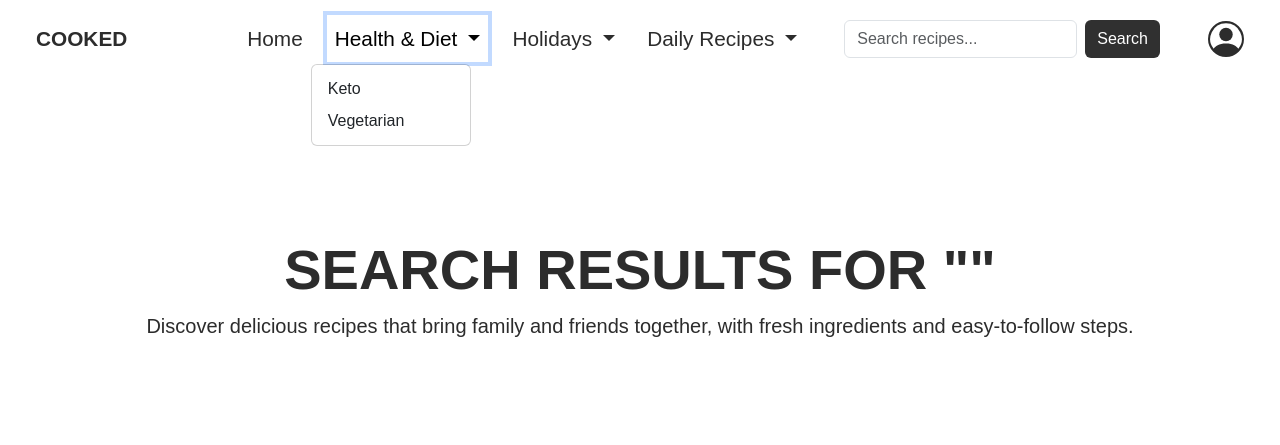
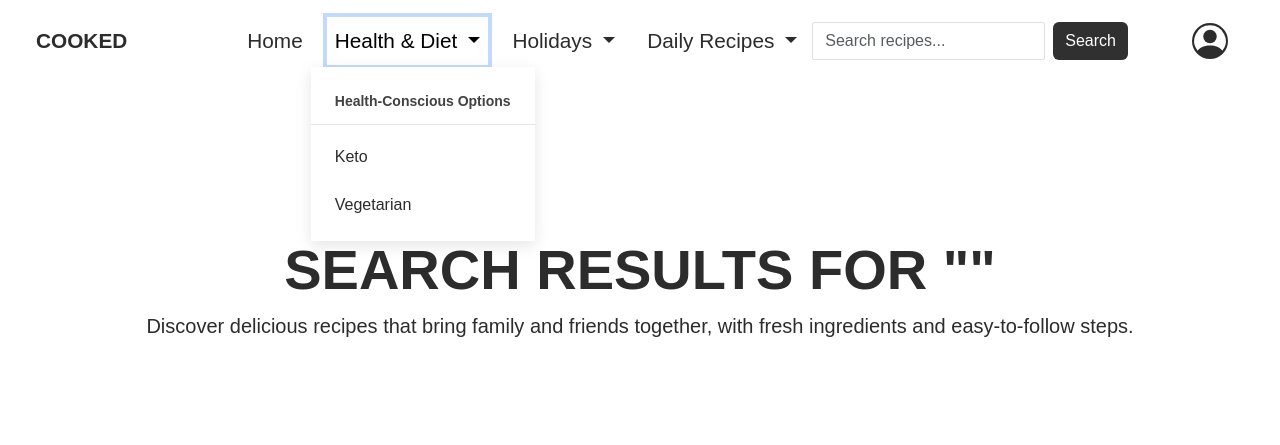
Before and after one commit to Ethan-Grey/Cooked_Website, a Django app: page /recipes/search/ in a window 1280 px wide, after a click on "Health & Diet"; the page is wider, and only the part inside the window is pictured. Shown: the top 445 px of that part. Run offline with Django 5.2, Linux system fonts and the light colour scheme; data comes from the database, SQL or seed files in the repository.

Commit message:
adjusted the design of the nav link dropdowns

```diff
--- a/recipes/templates/recipes/category.html
+++ b/recipes/templates/recipes/category.html
@@ -9,7 +9,7 @@
     <div class="container text-center">
         <div class="row">
             <div class="col-12 mb-1">
-                <div class="section-title pb-5" data-aos="fade-down" data-aos-duration="1000">
+                <div class="section-title" data-aos="fade-down" data-aos-duration="1000">
                     <h1 class="display-4 fw-semibold text-uppercase">{{ category.recipetype }} Recipes</h1>
                     <div class="line"></div>
                     <p class="lead">Discover delicious {{ category.recipetype|lower }} recipes that bring family and friends together, with fresh ingredients and easy-to-follow steps.</p>
@@ -49,7 +49,7 @@
                 </div>
             </div>
         {% empty %}
-            <div class="col-12 text-center" data-aos="fade-up" data-aos-duration="1000">
+            <div class="col-12 text-center pb-5 mb-5" data-aos="fade-up" data-aos-duration="1000">
                 <div class="empty-state mb-3">
                     <i class="bi bi-journal-album" style="font-size: 4rem; color: var(--c-cement-grey);"></i>
                 </div>
--- /dev/null
+++ b/static/css/dropdown.css
@@ -0,0 +1,122 @@
+/* Enhanced dropdown styling */
+.dropdown-menu {
+  border: none;
+  border-radius: 0;
+  box-shadow: 0 5px 15px rgba(0,0,0,0.1);
+  padding: 0.75rem 0;
+  margin-top: 0.5rem;
+  min-width: 220px;
+  transition: transform 0.2s, opacity 0.2s;
+  opacity: 0;
+  transform: translateY(10px);
+  display: block;
+  pointer-events: none;
+}
+
+.dropdown-menu.show {
+  opacity: 1;
+  transform: translateY(0);
+  pointer-events: auto;
+}
+
+.dropdown-item {
+  padding: 0.75rem 1.5rem;
+  font-weight: 500;
+  color: var(--c-text);
+  position: relative;
+  transition: all 0.2s;
+}
+
+.dropdown-item:hover {
+  background-color: var(--c-primary);
+  padding-left: 1.75rem;
+  color: white;
+}
+
+.dropdown-item:active {
+  background-color: var(--c-primary-dark);
+  color: white;
+}
+
+.dropdown-item:not(:last-child) {
+  border-bottom: 1px solid rgba(0,0,0,0.05);
+}
+
+.dropdown-menu .dropdown-header {
+  padding: 0.75rem 1.5rem;
+  font-weight: 600;
+  color: var(--c-primary);
+  border-bottom: 1px solid rgba(0,0,0,0.1);
+  margin-bottom: 0.5rem;
+}
+
+/* User dropdown specific styling */
+.user-dropdown .dropdown-menu {
+  border-radius: 0;
+  padding: 0.5rem;
+}
+
+.user-dropdown .dropdown-item {
+  border-radius: 0;
+  margin: 0.25rem 0;
+  padding: 0.75rem 1.25rem;
+}
+
+.user-dropdown .dropdown-item:hover {
+  background-color: var(--c-primary);
+  color: white;
+}
+
+.user-dropdown .dropdown-item i {
+  margin-right: 10px;
+  color: var(--c-primary);
+  width: 20px;
+  text-align: center;
+}
+
+/* Dropdown toggle animation */
+.dropdown-toggle::after {
+  transition: transform 0.2s ease;
+}
+
+.dropdown.show .dropdown-toggle::after {
+  transform: rotate(180deg);
+}
+
+/* Active nav item styling - UPDATED */
+.nav-item .nav-link.active {
+  color: var(--c-primary);
+  font-weight: 600;
+  background-color: transparent !important;
+}
+
+.nav-item .nav-link:hover {
+  color: burlywood;
+  background-color: transparent !important;
+}
+
+.dropdown-item.active {
+  background-color: var(--c-primary);
+  color: white;
+  padding-left: 1.75rem;
+}
+
+/* Make sure Nav hover states have transition */
+.nav-link {
+  padding: 0.5rem 1rem;
+  border-radius: 0;
+}
+
+/* Updated to remove background color change */
+.nav-item .dropdown-toggle.active {
+  background-color: transparent !important;
+  font-weight: 600;
+}
+.nav-item .dropdown-toggle:hover {
+  background-color: transparent !important;
+}
+
+/* Add visual indicator for active dropdown toggle */
+.nav-item .dropdown-toggle.active::after {
+  color: var(--c-primary);
+}
--- a/templates/layout.html
+++ b/templates/layout.html
@@ -11,6 +11,7 @@
     <link rel="stylesheet" href="https://cdn.jsdelivr.net/npm/bootstrap@5.3.0/dist/css/bootstrap.min.css">
     <link rel="stylesheet" href="https://cdn.jsdelivr.net/npm/bootstrap-icons@1.11.1/font/bootstrap-icons.css">
     <link rel="stylesheet" href="{% static 'css/style.css' %}">
+    <link rel="stylesheet" href="{% static 'css/dropdown.css' %}">
 </head>
 <body>
     <nav class="navbar navbar-expand-lg">
@@ -33,6 +34,7 @@
                   Health & Diet
                 </a>
                 <ul class="dropdown-menu">
+                  <li class="dropdown-header">Health-Conscious Options</li>
                   {% for type in health_filtered_recipe_types %}
                     <li><a class="dropdown-item" href="{% url 'recipes:category' category=type.recipetype|lower %}">{{ type.recipetype }}</a></li>
                   {% endfor %}
@@ -46,6 +48,7 @@
                 Holidays
               </a>
               <ul class="dropdown-menu">
+                <li class="dropdown-header">Seasonal & Holiday Cuisine</li>
                 {% for type in holidays_filtered_recipe_types %}
                   <li><a class="dropdown-item" href="{% url 'recipes:category' category=type.recipetype|lower %}">{{ type.recipetype }}</a></li>
                 {% endfor %}
@@ -58,6 +61,7 @@
                   Daily Recipes
                 </a>
                 <ul class="dropdown-menu">
+                  <li class="dropdown-header">Everyday Meal Ideas</li>
                   {% for type in filtered_recipe_types %}
                     <li><a class="dropdown-item" href="{% url 'recipes:category' category=type.recipetype|lower %}">{{ type.recipetype }}</a></li>
                   {% endfor %}
@@ -67,11 +71,11 @@
 
             <!-- Search Form -->
             <form class="d-flex me-5" action="{% url 'recipes:search' %}" method="GET">
-              <input class="form-control me-2" type="search" name="q" placeholder="Search recipes..." aria-label="Search">
+              <input class="form-control me-2" style="border-radius: 2px;" type="search" name="q" placeholder="Search recipes..." aria-label="Search">
               <button class="btn btn-secondary" type="submit">Search</button>
             </form>
 
-            <div class="dropdown">
+            <div class="dropdown user-dropdown">
               <a class="nav-link me-4" href="#" role="button" id="userDropdown" data-bs-toggle="dropdown" aria-expanded="false">
                 <svg xmlns="http://www.w3.org/2000/svg" width="36" height="36" fill="currentColor" class="bi bi-person-circle" viewBox="0 0 16 16">
                   <path d="M11 6a3 3 0 1 1-6 0 3 3 0 0 1 6 0"/>
@@ -80,12 +84,13 @@
               </a>
               <ul class="dropdown-menu dropdown-menu-end" aria-labelledby="userDropdown">
                 {% if request.user.is_authenticated %}
-                  <li><a class="dropdown-item" href="/users/profile/" aria-label="User details">User Details</a></li>
-                  <li><a class="dropdown-item" href="/recipes/new-recipes" aria-label="My recipes">Create Recipes</a></li>
-                  <li><a class="dropdown-item" href="/users/logout/" aria-label="logout">Logout</a></li>
+                  <li><a class="dropdown-item" href="/users/profile/"><i class="bi bi-person"></i>User Details</a></li>
+                  <li><a class="dropdown-item" href="/recipes/new-recipes"><i class="bi bi-plus-circle"></i>Create Recipes</a></li>
+                  <li><hr class="dropdown-divider"></li>
+                  <li><a class="dropdown-item" href="/users/logout/"><i class="bi bi-box-arrow-right"></i>Logout</a></li>
                 {% else %}
-                  <li><a class="dropdown-item" href="/users/register/" aria-label="register">Register</a></li>
-                  <li><a class="dropdown-item" href="/users/login/" aria-label="login">Login</a></li>
+                  <li><a class="dropdown-item" href="/users/register/"><i class="bi bi-person-plus"></i>Register</a></li>
+                  <li><a class="dropdown-item" href="/users/login/"><i class="bi bi-box-arrow-in-right"></i>Login</a></li>
                 {% endif %}
               </ul>
             </div>
@@ -198,6 +203,32 @@
             mirror: false,
             anchorPlacement: 'top-bottom'
         });
+
+        // Highlight current active menu item
+        const currentPath = window.location.pathname;
+
+        // Check all dropdown items
+        document.querySelectorAll('.dropdown-item').forEach(item => {
+            const itemPath = item.getAttribute('href');
+            if (itemPath && currentPath.includes(itemPath)) {
+                item.classList.add('active');
+                // Also make the parent dropdown toggle active
+                const parentDropdown = item.closest('.dropdown');
+                if (parentDropdown) {
+                    const toggle = parentDropdown.querySelector('.dropdown-toggle');
+                    if (toggle) toggle.classList.add('active');
+                }
+            }
+        });
+
+        // Check top-level nav links
+        document.querySelectorAll('.nav-link:not(.dropdown-toggle)').forEach(link => {
+            const linkPath = link.getAttribute('href');
+            if (linkPath && ((linkPath === '/' && currentPath === '/') ||
+                (linkPath !== '/' && currentPath.includes(linkPath)))) {
+                link.classList.add('active');
+            }
+        });
     });
 </script>
 </body>
```
